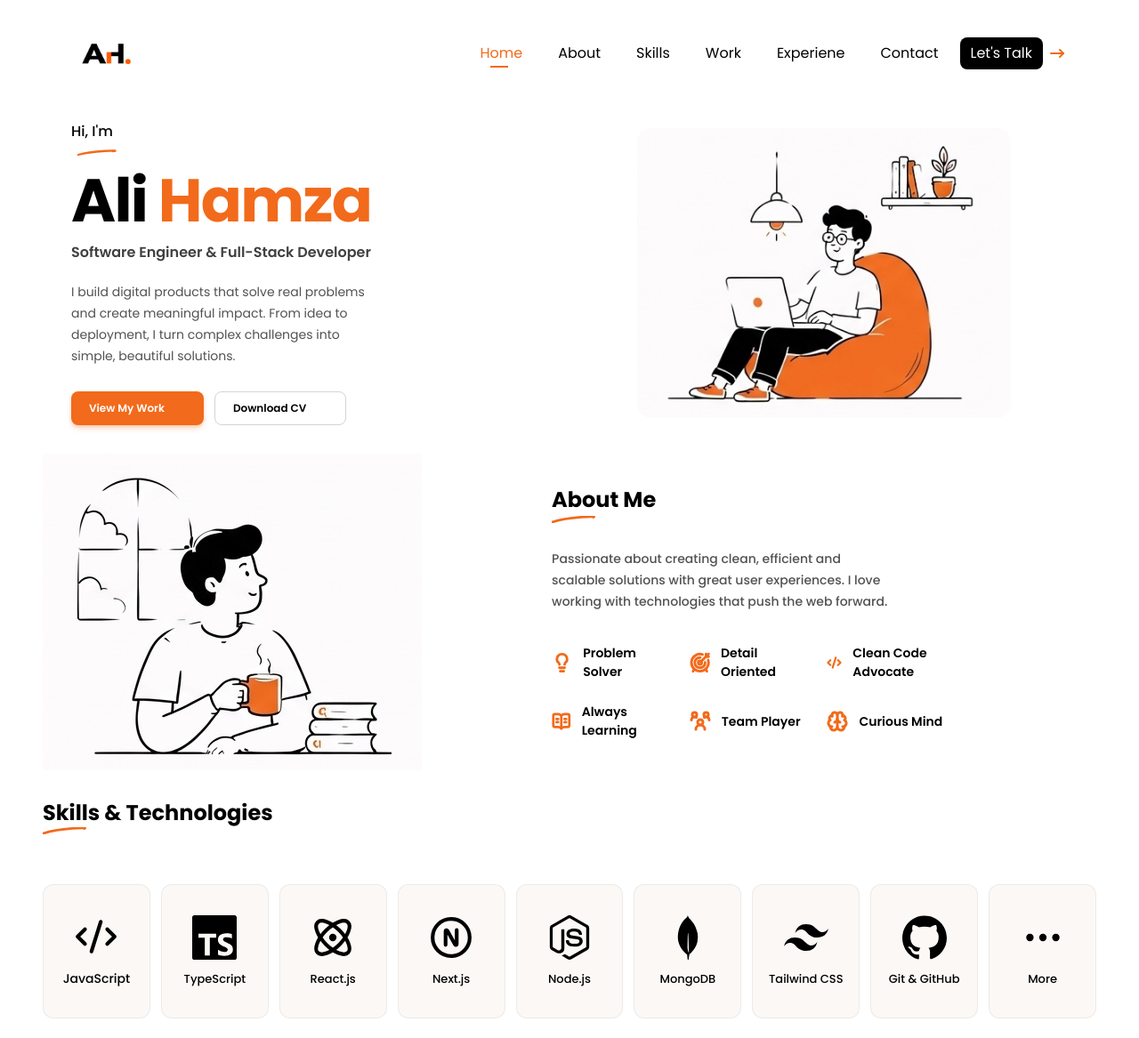
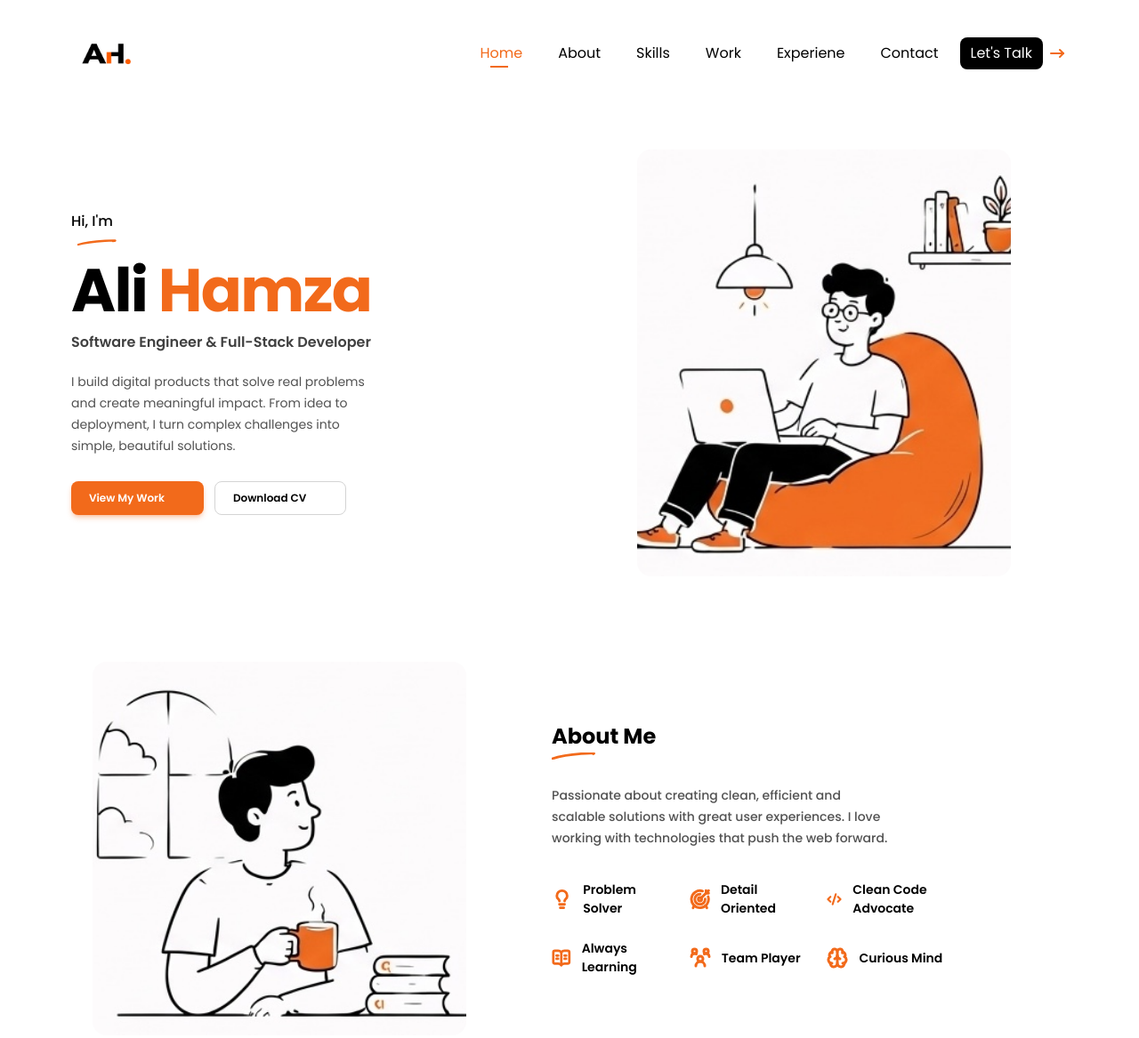
Before and after one commit to MOHAMED-BASIDI/AH.projects, a website: page index.html in a window 1280 px wide. Shown: the top 1167 px of the page at 89% size. Drawn offline with nearby package versions, Linux system fonts and the light colour scheme.

Commit message:
fix: fix problem scroll

```diff
--- a/index.html
+++ b/index.html
@@ -9,7 +9,6 @@
     <link
       href="https://fonts.googleapis.com/css2?family=Poppins:wght@400;500;600;700&display=swap"
       rel="stylesheet" />
-    <script src="https://cdn.jsdelivr.net/npm/@tailwindcss/browser@4"></script>
     <script src="https://cdn.tailwindcss.com"></script>
     <script>tailwind.config = { theme: { extend: { colors: { brand: '#F26A1B', soft: '#FFF1E6' }, fontFamily: { sans: ['Inter', 'system-ui', 'sans-serif'] } } } }</script>
     <style>
@@ -34,8 +33,9 @@
   </style>
   </head>
 
-  <body class="font-['Poppins'] w-[100vw]">
-    <header class="flex items-center justify-between lg:px-20 lg:py-10">
+  <body class="font-['Poppins'] w-full overflow-x-hidden">
+    <header
+      class="relative flex items-center justify-between px-6 py-4 lg:px-20 lg:py-10">
       <img src="./public/imagas/logo.png" alt width="80px">
       <div>
         <input class="md:hidden peer hidden" id="menuChecked" type="checkbox">
@@ -66,7 +66,7 @@
         <!-- <input class="md:hidden peer hidden" id="menuChecked" type="checkbox"> -->
 
         <div
-          class="peer-checked:flex hidden flex-col max-sm:absolute max-sm:right-0 max-sm:bg-[#f4ede7] max-sm:w-full max-sm:shadow-md  max-sm:p-3 max-sm:gap-4 max-sm:rounded-2xl  relative md:flex md:flex-row md:items-center md:gap-6 ">
+          class="peer-checked:flex hidden flex-col max-sm:absolute max-sm:top-full max-sm:left-0 max-sm:z-50 max-sm:bg-[#f4ede7] max-sm:w-full max-sm:shadow-md max-sm:p-4 max-sm:gap-4 max-sm:rounded-2xl md:relative md:flex md:flex-row md:items-center md:gap-6">
           <nav
             class="flex flex-col gap-4 md:flex-row md:gap-10 max-sm:relative ">
             <a class="text-[#f26a1b] " href>Home</a>
@@ -99,11 +99,11 @@
     <main>
       <!-- hero section -->
       <section
-        class="grid grid-cols-1 items-center px-[3rem] py-[1rem] sm:px-8 md:grid-cols-[1fr,1.15fr] md:gap-10 md:px-12 lg:px-[3rem] lg:py-[1rem]">
+        class="mx-auto grid w-full max-w-7xl grid-cols-1 items-center gap-8 px-6 py-8 sm:px-8 md:grid-cols-[1fr_1.15fr] md:gap-10 md:px-12 md:py-12 md:min-h-[520px]"">
 
         <div class="order-1 flex justify-center md:order-2">
           <img src="./public/imagas/image001.jpeg" alt="Ali Hamza"
-            class="w-full max-w-[280px] rounded-2xl object-cover sm:max-w-[350px] md:max-w-full lg:max-w-[420px]">
+            class="h-[320px] w-[280px] rounded-2xl object-cover sm:h-[380px] sm:w-[320px] md:h-[440px] md:w-[360px] lg:h-[480px] lg:w-[420px]">
         </div>
 
         <div
@@ -159,9 +159,10 @@
       </section>
       <!-- about section -->
       <section
-        class="grid grid-cols-1 items-center gap-[2rem] px-[3rem] py-[1rem] sm:px-8 md:grid-cols-[1fr,1.15fr] md:gap-10 md:px-12 lg:px-[3rem] lg:py-[1rem]">
-        <div>
-          <img src="./public/imagas/image002.jpeg" alt>
+        class="mx-auto grid w-full max-w-7xl grid-cols-1 items-center gap-8 px-6 py-8 sm:px-8 md:grid-cols-[1fr_1.15fr] md:gap-10 md:px-12 md:py-12">
+        <div class="flex justify-center">
+          <img src="./public/imagas/image002.jpeg" alt="About Ali Hamza"
+            class="h-[280px] w-[280px] rounded-2xl object-cover sm:h-[340px] sm:w-[320px] md:h-[380px] md:w-[360px] lg:h-[420px] lg:w-[420px]">
         </div>
         <div
           class="flex flex-col items-center gap-2 text-[16px] font-medium md:items-start">
```
Lines whose indentation alone changed are shown as unchanged.
